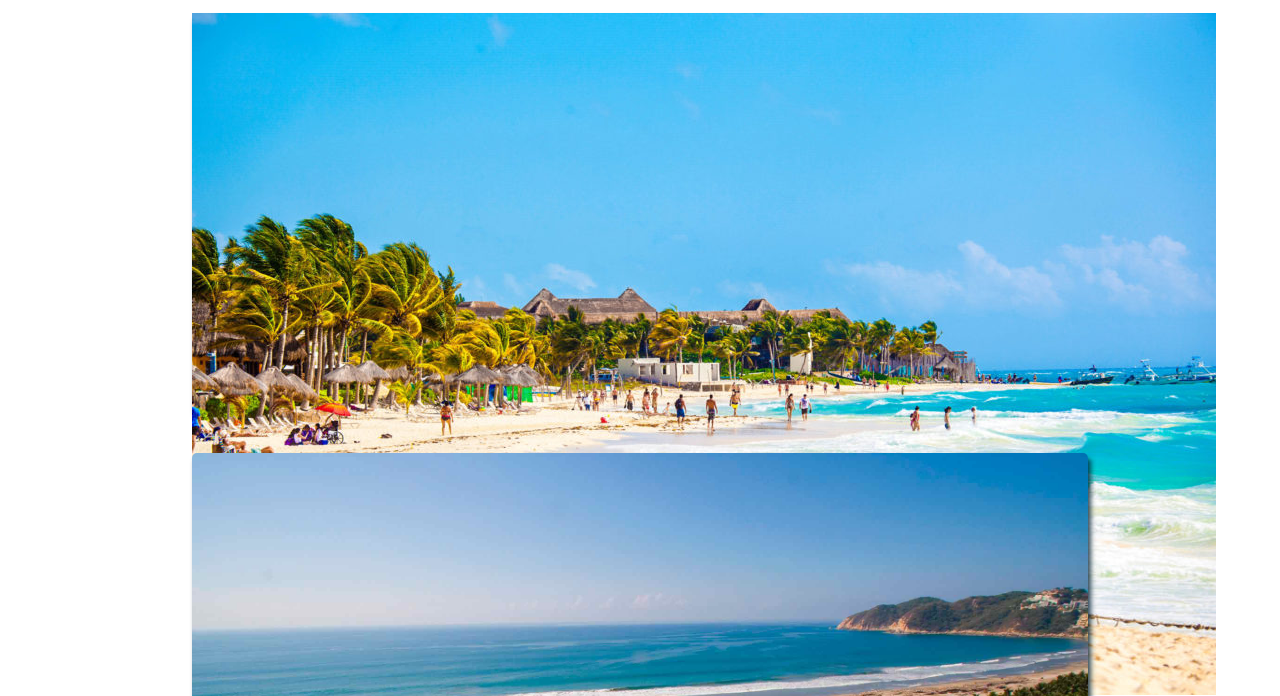
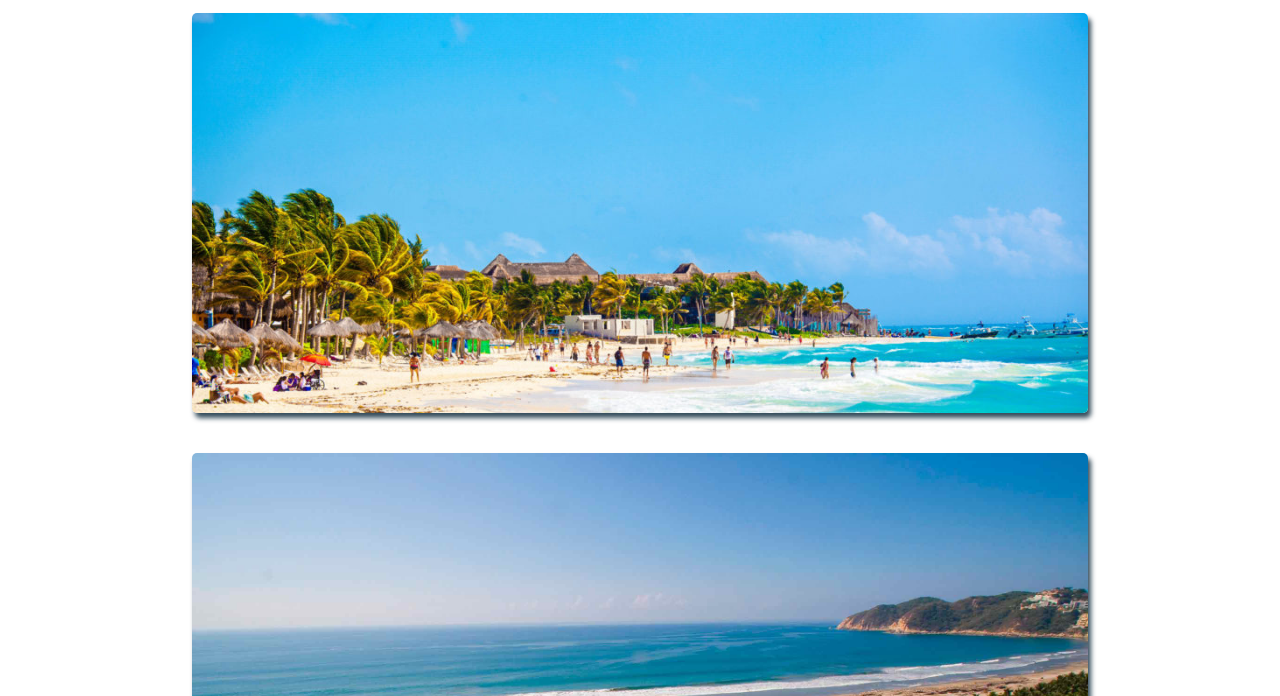
Before and after one commit to ValeriaMuSe/hotel-project, a plain HTML site: page pages/destinations/destinations-list.html in a window 1280 px wide. Shown: the part 104-800 px from the top of the page. Drawn offline with Linux system fonts and the light colour scheme.

Commit message:
delete image

```diff
--- a/pages/destinations/destinations-list.html
+++ b/pages/destinations/destinations-list.html
@@ -42,7 +42,6 @@
     <h1  class="list__title">Destinations</h1>
     <div class="list_container">
       <div class="list_card list_card1" style="--i:url(../../images/carmen1.jpg)">
-        <img src="../../images/carmen1.jpg" alt="">
         <div class="list_content">
           <h2>Playa del Carmen</h2>
           <a href="playaDelCarmen.html">Look destination</a>
```
